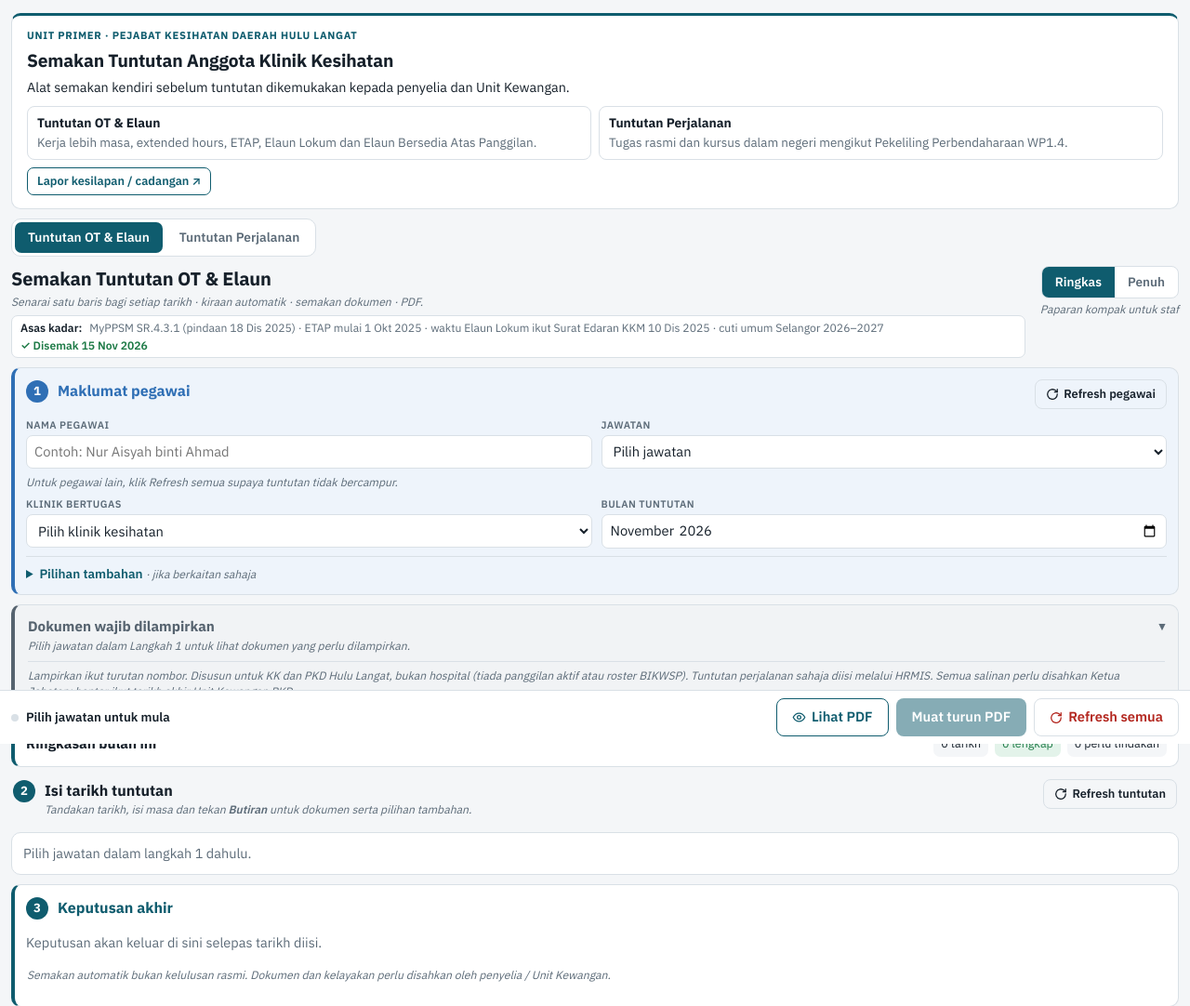
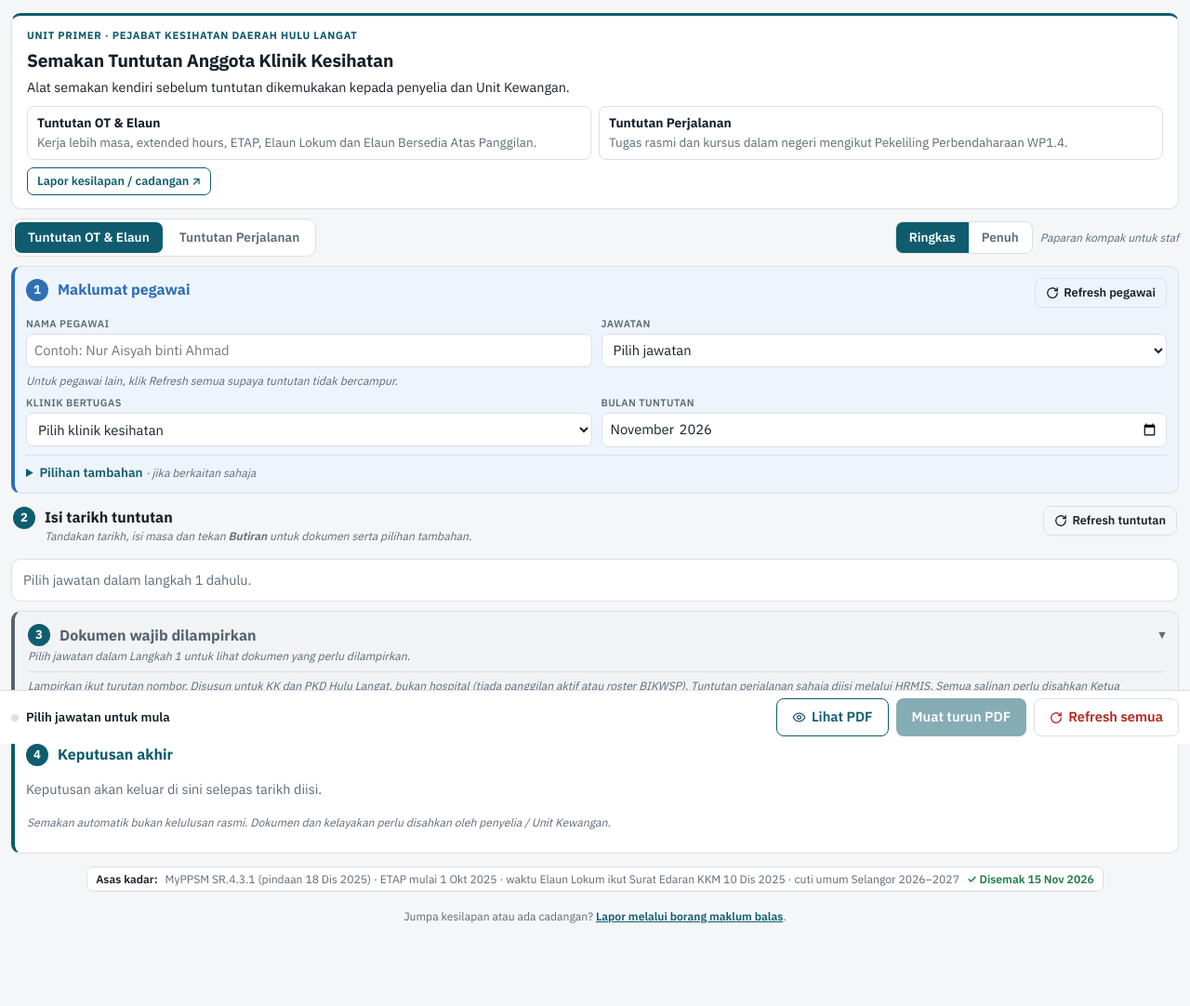
Before and after one commit to unitprimer-pkdhl/semakan-tuntutan-kerja-lebih-masa, a plain HTML site: page index.html in a window 1280 px wide. Shown: the top 1082 px of the page at 93% size. Drawn offline with nearby package versions, Linux system fonts and the light colour scheme.

Commit message:
Susun semula aliran halaman: dokumen jadi Langkah 3, kurangkan pengulangan
- OT & Elaun: susunan kini 1 Maklumat pegawai > 2 Isi tarikh > 3 Dokumen
  wajib dilampirkan > 4 Keputusan akhir (sama aliran dengan Perjalanan).
  Panel dokumen terbuka secara lalai; butang "Tanda dalam jadual tarikh ↑".
- Buang tajuk dan sub-tajuk halaman yang berulang; tajuk utama dalam kad
  pengenalan jadi h1. Suis Ringkas / Penuh dipindah ke sebelah tab.
- Asas kadar dipindah ke bawah halaman; jika lebih 6 bulan, amaran
  muncul di atas (di bawah tab).
- Buang kad "Ringkasan bulan ini" (sama dengan kepala jadual dan bar status).
- Lebar halaman diseragamkan (1440px) bagi kedua-dua halaman.

Co-Authored-By: Claude Opus 5.5 <noreply@anthropic.com>
Claude-Session: https://claude.ai/code/session_01VcSn6VgbRYyKWrLSzSM9MM

```diff
--- a/index.html
+++ b/index.html
@@ -55,7 +55,7 @@ body {
   padding-right: max(12px, env(safe-area-inset-right, 0px));
   padding-bottom: calc(104px + env(safe-area-inset-bottom, 0px));
 }
-.wrap { max-width: 1760px; margin: 0 auto; display: flex; flex-direction: column; gap: 10px; }
+.wrap { max-width: 1440px; margin: 0 auto; display: flex; flex-direction: column; gap: 10px; }
 h1 { font-size: 1.25rem; margin: 0; letter-spacing: -0.01em; }
 h2 { font-size: 0.95rem; margin: 0; }
 .sub { color: var(--muted); font-size: 0.82rem; margin: 2px 0 0; }
@@ -244,15 +244,9 @@ input:focus-visible, select:focus-visible, button:focus-visible, summary:focus-v
 .layout { display: flex; flex-direction: column; gap: 10px; }
 .maincol { display: contents; }
 .maincol > #step1 { order: 0; }
-.layout > .docref { order: 1; }
-.maincol > :not(#step1) { order: 2; }
-@media (min-width: 1600px) {
-  .layout { display: grid; grid-template-columns: minmax(0, 1fr) 300px; gap: 12px; align-items: start; }
-  .maincol { display: flex; flex-direction: column; gap: 10px; min-width: 0; }
-  .layout > .docref { position: sticky; top: 10px; max-height: calc(100vh - 104px); overflow-y: auto; overscroll-behavior: contain; }
-  .layout > .docref > summary { pointer-events: none; }
-  .layout > .docref > summary::after { display: none; }
-}
+.maincol > #step2 { order: 1; }
+.layout > .docref { order: 2; }
+.maincol > :not(#step1):not(#step2) { order: 3; }
 .docref { border: 1px solid var(--line); border-radius: 10px; background: var(--surface); padding: 12px 14px; font-size: 0.84rem; }
 .docref .dr-tabs { display: flex; flex-wrap: wrap; gap: 5px; margin: 8px 0 2px; }
 .docref .dr-tabs button { display: inline-flex; align-items: center; gap: 5px; padding: 4px 10px; font-size: 0.76rem; border: 1px solid var(--line); background: transparent; color: var(--muted); border-radius: 999px; }
@@ -261,11 +255,11 @@ input:focus-visible, select:focus-visible, button:focus-visible, summary:focus-v
 .docref > summary .dr-badge { font-size: 0.7rem; font-weight: 700; border-radius: 999px; padding: 1px 8px; }
 .docref > summary .dr-badge.bad { color: var(--bad); background: var(--bad-soft); }
 .docref > summary .dr-badge.ok { color: var(--ok); background: var(--ok-soft); }
-@media (min-width: 640px) and (max-width: 1599px) {
+@media (min-width: 640px) {
   .layout > .docref ol { display: block; columns: 2; column-gap: 32px; }
   .layout > .docref li { break-inside: avoid; margin-bottom: 7px; }
 }
-@media (min-width: 1100px) and (max-width: 1599px) { .layout > .docref ol { columns: 3; } }
+@media (min-width: 1100px) { .layout > .docref ol { columns: 3; } }
 .docref .dr-src { color: var(--muted); font-size: 0.72rem; margin: 1px 0 0; }
 .docref .dr-src b { font-style: normal; font-weight: 600; }
 .docref > summary { cursor: pointer; font-weight: 700; font-size: 0.86rem; list-style: none; display: flex; align-items: center; gap: 6px; }
@@ -360,7 +354,7 @@ button { font: inherit; font-weight: 600; font-size: 0.92rem; border-radius: 8px
   position: fixed; left: 0; right: 0; bottom: 0; background: var(--surface); border-top: 1px solid var(--line); z-index: 5;
   padding: 8px max(12px, env(safe-area-inset-right, 0px)) calc(8px + env(safe-area-inset-bottom, 0px)) max(12px, env(safe-area-inset-left, 0px));
 }
-.bar .in { max-width: 1760px; margin: 0 auto; display: flex; flex-wrap: wrap; gap: 8px 10px; align-items: center; justify-content: space-between; }
+.bar .in { max-width: 1440px; margin: 0 auto; display: flex; flex-wrap: wrap; gap: 8px 10px; align-items: center; justify-content: space-between; }
 .bar .msg { font-size: 0.82rem; color: var(--muted); min-width: 0; flex: 1 1 100%; }
 .bar .msg:empty { display: none; }
 .btns, .confirm { display: flex; flex-wrap: wrap; gap: 8px; align-items: center; }
@@ -625,6 +619,13 @@ button { font: inherit; font-weight: 600; font-size: 0.92rem; border-radius: 8px
 .intro-f { display: flex; flex-wrap: wrap; align-items: center; justify-content: flex-start; gap: 6px 12px; margin-top: 2px; }
 .lapor { font-size: 0.8rem; font-weight: 600; color: var(--accent); border: 1px solid var(--accent); border-radius: 7px; padding: 5px 10px; text-decoration: none; white-space: nowrap; }
 .lapor:hover { background: var(--accent-soft); }
+.topbar { display: flex; flex-wrap: wrap; align-items: center; justify-content: space-between; gap: 8px 16px; }
+.topbar .modesw { flex-direction: row; align-items: center; gap: 8px; }
+.docref > summary .num { flex: none; }
+.layout > .docref > summary { font-size: 1rem; gap: 10px; }
+.asas-w { text-align: center; margin-top: 4px; }
+.asas-w .asas { margin: 0; text-align: left; }
+.asas-top { margin: 0; padding: 6px 10px; border: 1px solid var(--warn); border-radius: 8px; background: var(--warn-soft); color: var(--warn); font-size: 0.8rem; font-weight: 600; }
 .kaki { text-align: center; font-size: 0.76rem; color: var(--muted); margin: 8px 0 0; }
 .kaki a { color: var(--accent); font-weight: 600; }
 /* Warna ikut komponen: biru = maklumat & masa, kelabu = dokumen, teal = keputusan */
@@ -744,7 +745,7 @@ tr.sasar > td { background-color: var(--warn-soft); }
 <div class="wrap">
   <section class="intro" aria-labelledby="introT">
     <p class="intro-k">Unit Primer · <span class="lg">Pejabat Kesihatan Daerah</span><span class="sm">PKD</span> Hulu Langat</p>
-    <p class="intro-t" id="introT">Semakan Tuntutan Anggota Klinik Kesihatan</p>
+    <h1 class="intro-t" id="introT">Semakan Tuntutan Anggota Klinik Kesihatan</h1>
     <p class="intro-p">Alat semakan kendiri sebelum tuntutan dikemukakan kepada penyelia dan Unit Kewangan.</p>
     <ul class="intro-g">
       <li><b>Tuntutan OT &amp; Elaun</b><span>Kerja lebih masa, extended hours, ETAP, Elaun Lokum dan Elaun Bersedia Atas Panggilan.</span></li>
@@ -754,22 +755,15 @@ tr.sasar > td { background-color: var(--warn-soft); }
       <span class="intro-act"><button type="button" class="lapor intro-tog" id="introTog" aria-expanded="false">Tentang laman ▾</button><button type="button" class="lapor pasang" id="pasangBtn" hidden>Pasang aplikasi</button><a class="lapor" href="https://docs.google.com/forms/d/e/1FAIpQLScPYu-SmoEU98ZzhJWp0CUulEUHiSOdkNhzAqDnnWZDNGfzqQ/viewform?usp=pp_url&amp;entry.1896277982=Tuntutan%20OT%20%26%20Elaun" target="_blank" rel="noopener">Lapor kesilapan / cadangan ↗</a></span>
       <p class="pasang-ios" id="pasangIos" hidden>Di iPhone / iPad: buka laman ini dalam Safari, tekan butang <b>Kongsi</b> (petak dengan anak panah ke atas), kemudian pilih <b>Add to Home Screen</b>.</p></div>
   </section>
+  <div class="topbar">
   <nav class="apps" aria-label="Jenis semakan"><a href="./" aria-current="page">Tuntutan OT &amp; Elaun</a><a href="perjalanan/">Tuntutan Perjalanan</a></nav>
-  <header>
-    <div class="ht">
-      <h1>Semakan Tuntutan OT &amp; Elaun</h1>
-      <p class="sub">Senarai satu baris bagi setiap tarikh · kiraan automatik · semakan dokumen · PDF.</p>
-      <p class="asas" id="asas" data-semak="2026-11-15"><b>Asas kadar:</b><span>MyPPSM SR.4.3.1 (pindaan 18 Dis 2025) · ETAP mulai 1 Okt 2025 · waktu Elaun Lokum ikut Surat Edaran KKM 10 Dis 2025 · cuti umum Selangor 2026–2027</span><span class="semak">✓ Disemak 15 Nov 2026</span></p>
-      <script>(function () { var e = document.getElementById("asas"); if (!e) return; var d = Date.parse(e.getAttribute("data-semak") + "T00:00:00+08:00");
-  if (Date.now() - d > 183 * 864e5) { e.classList.add("lapuk"); e.insertAdjacentHTML("beforeend", '<b class="lapuk-t">Lebih 6 bulan sejak semakan terakhir. Sahkan kadar dengan Unit Kewangan sebelum hantar tuntutan.</b>'); } })();</script>
-    </div>
-    <div class="modesw">
+  <div class="modesw">
       <div class="seg" role="group" aria-label="Paparan">
         <button type="button" data-mode="ringkas" aria-pressed="true">Ringkas</button><button type="button" data-mode="penuh" aria-pressed="false">Penuh</button>
       </div>
       <small id="modeHint"></small>
     </div>
-  </header>
+  </div>
 
   <div class="layout">
   <div class="maincol">
@@ -788,9 +782,8 @@ tr.sasar > td { background-color: var(--warn-soft); }
     </div>
   </section>
 
-  <div class="quick-summary comp c-hasil" id="quickSummary" role="status"><b>Ringkasan bulan ini</b><span id="quickClaim">0 tarikh</span><span id="quickDone">0 lengkap</span><span id="quickIssue">0 perlu tindakan</span></div>
   <section id="step2"><div class="step-h out"><span class="num">2</span><div><h2>Isi tarikh tuntutan</h2><p class="sub">Tandakan tarikh, isi masa dan tekan <b>Butiran</b> untuk dokumen serta pilihan tambahan.</p></div><button type="button" class="ghost refresh-sec" id="refClaim" title="Kosongkan semua isian tuntutan bulan ini. Maklumat pegawai kekal."><svg viewBox="0 0 24 24" width="14" height="14" fill="none" stroke="currentColor" stroke-width="2.2" stroke-linecap="round" stroke-linejoin="round" aria-hidden="true"><path d="M21 12a9 9 0 1 1-3-6.7L21 8"/><path d="M21 3v5h-5"/></svg>Refresh tuntutan</button></div><nav class="tabs" id="tabs" role="tablist" aria-label="Jenis tuntutan"></nav><div id="module"></div></section>
-  <section class="panel comp c-hasil" id="step3"><div class="step-h"><span class="num">3</span><div><h2>Keputusan akhir</h2></div><button type="button" class="ghost small cari-btn" data-act="cari" id="cariBtn" hidden>Tunjuk yang belum lengkap →</button></div><div id="result"></div><p class="top-note">Semakan automatik bukan kelulusan rasmi. Dokumen dan kelayakan perlu disahkan oleh penyelia / Unit Kewangan.</p></section>
+  <section class="panel comp c-hasil" id="step3"><div class="step-h"><span class="num">4</span><div><h2>Keputusan akhir</h2></div><button type="button" class="ghost small cari-btn" data-act="cari" id="cariBtn" hidden>Tunjuk yang belum lengkap →</button></div><div id="result"></div><p class="top-note">Semakan automatik bukan kelulusan rasmi. Dokumen dan kelayakan perlu disahkan oleh penyelia / Unit Kewangan.</p></section>
 
   <details class="panel tetapan adv" id="tetapan">
     <summary>Tetapan kadar &amp; cuti <span class="muted">· untuk penyelia, isi bila dapat pengesahan Unit Kewangan</span></summary>
@@ -817,6 +810,9 @@ tr.sasar > td { background-color: var(--warn-soft); }
   </div>
   <details class="docref comp c-dok tint" id="docRef" open hidden aria-label="Dokumen wajib dilampirkan"></details>
   </div>
+  <div class="asas-w"><p class="asas" id="asas" data-semak="2026-11-15"><b>Asas kadar:</b><span>MyPPSM SR.4.3.1 (pindaan 18 Dis 2025) · ETAP mulai 1 Okt 2025 · waktu Elaun Lokum ikut Surat Edaran KKM 10 Dis 2025 · cuti umum Selangor 2026–2027</span><span class="semak">✓ Disemak 15 Nov 2026</span></p><script>(function () { var e = document.getElementById("asas"); if (!e) return; var d = Date.parse(e.getAttribute("data-semak") + "T00:00:00+08:00");
+  if (Date.now() - d > 183 * 864e5) { e.classList.add("lapuk"); e.insertAdjacentHTML("beforeend", '<b class="lapuk-t">Lebih 6 bulan sejak semakan terakhir. Sahkan kadar dengan Unit Kewangan sebelum hantar tuntutan.</b>');
+    var n = document.querySelector(".apps"); if (n) (n.closest(".topbar") || n).insertAdjacentHTML("afterend", '<p class="asas-top">Kadar dalam laman ini kali terakhir disemak lebih 6 bulan lalu. Sahkan dengan Unit Kewangan sebelum hantar tuntutan.</p>'); } })();</script></div>
   <p class="kaki">Jumpa kesilapan atau ada cadangan? <a href="https://docs.google.com/forms/d/e/1FAIpQLScPYu-SmoEU98ZzhJWp0CUulEUHiSOdkNhzAqDnnWZDNGfzqQ/viewform?usp=pp_url&amp;entry.1896277982=Tuntutan%20OT%20%26%20Elaun" target="_blank" rel="noopener">Lapor melalui borang maklum balas</a>.</p>
 </div>
 
@@ -2063,9 +2059,6 @@ function renderDocRef() {
   if (!docRefInit) {
     docRefInit = true;
     if (window.matchMedia) {
-      if (window.matchMedia("(max-width: 900px)").matches) box.open = false;
-      const wide = window.matchMedia("(min-width: 1600px)"), keepOpen = () => { if (wide.matches) box.open = true; };
-      if (wide.addEventListener) wide.addEventListener("change", keepOpen);
     }
   }
   const G = docGroups(), cur = activeTab(), gk = isOt(cur) ? "ot" : cur;
@@ -2080,15 +2073,15 @@ function renderDocRef() {
     const kanan = !boleh && i.s && i.app !== false && i.s[0] !== "ok" ? '<span class="ds ' + i.s[0] + '">' + esc(i.s[2]) + "</span>" : "<span></span>";
     return '<li data-i="' + n + '" class="' + (i.app === false ? "na" : "") + (i.tk ? " tk" : "") + '" title="' + esc(i.d) + '">' + ikon + "<span>" + esc(i.sh) + (i.app === false ? "<em>" + esc(i.naTxt || "tidak perlu bulan ini") + "</em>" : i.c ? "<em>" + esc(i.c) + "</em>" : "") + (i.bo && i.app !== false ? borLink(i.bo) : "") +
       (!boleh && !i.lj && i.s && i.s[2] === "?" ? '<button type="button" class="dr-ke" data-act="ke-kali">Jawab dalam Langkah 1 ↑</button>' : "") +
-      (!boleh && i.lj && i.s && i.s[0] !== "ok" ? '<button type="button" class="dr-ke" data-act="ke-jadual" data-tab="' + i.lj.tab + '" data-d="' + i.lj.d + '" data-k="' + i.lj.k + '" data-nm="' + esc(i.sh) + '">Tanda dalam jadual tarikh ↓</button>' : "") + "</span>" + kanan + "</li>";
+      (!boleh && i.lj && i.s && i.s[0] !== "ok" ? '<button type="button" class="dr-ke" data-act="ke-jadual" data-tab="' + i.lj.tab + '" data-d="' + i.lj.d + '" data-k="' + i.lj.k + '" data-nm="' + esc(i.sh) + '">Tanda dalam jadual tarikh ↑</button>' : "") + "</span>" + kanan + "</li>";
   };
   let badge = "";
   if (G.some(x => x.has)) { const n = G.reduce((t, x) => t + bad(x), 0); badge = n ? '<span class="dr-badge bad">' + n + " belum</span>" : '<span class="dr-badge ok">Lengkap</span>'; }
-  const html = "<summary>Dokumen wajib dilampirkan" + badge + "</summary>" +
+  const html = '<summary><span class="num">3</span>Dokumen wajib dilampirkan' + badge + "</summary>" +
     (g ? (G.length > 1 ? '<div class="dr-tabs" role="group" aria-label="Jenis tuntutan">' + G.map(x => { const n = bad(x);
           return '<button type="button" data-tab="' + (x.k === gk ? cur : x.tab) + '" aria-pressed="' + (x === g) + '">' + esc(x.short) + (n ? '<span class="dr-n">' + n + "</span>" : "") + "</button>"; }).join("") + "</div>" : "") +
         '<div class="dr-gh">' + esc(g.nm) + '</div><p class="dr-src"><b>Asas:</b> ' + esc(g.src) + (g.cara ? '<br><b>Borang:</b> ' + esc(g.cara) : "") + "</p>" +
-        '<p class="dr-legend"><span><i class="cb"></i>Tekan bila dokumen dah ada</span><span><i class="cb opt"></i>Jika berkenaan sahaja</span><span><i class="cb-auto"></i>Tanda dalam jadual tarikh di bawah</span></p>' + borangHtml(g) +
+        '<p class="dr-legend"><span><i class="cb"></i>Tekan bila dokumen dah ada</span><span><i class="cb opt"></i>Jika berkenaan sahaja</span><span><i class="cb-auto"></i>Tanda dalam jadual tarikh di atas</span></p>' + borangHtml(g) +
         (g.has ? (() => {
           const evs = (g.k === "ot" ? ["elm", "elmeh"] : [g.k]).filter(k => mods().indexOf(k) >= 0).map(evalModule).filter(e => e.days.length);
           const isu = evs.reduce((t, e) => t + e.days.filter(x => x.k.length).length, 0);
@@ -2132,12 +2125,7 @@ function renderOverview() {
 function updateQuickSummary() {
   const evs=mods().map(evalModule), total=evs.reduce((n,e)=>n+e.days.length,0);
   const done=evs.reduce((n,e)=>n+e.days.filter(x=>!x.k.length&&!x.a.length).length,0);
-  $("quickClaim").textContent=total+" tarikh";
-  $("quickDone").textContent=done+" lengkap";
-  $("quickIssue").textContent=(total-done)+" perlu tindakan" + (total>done ? " →" : "");
-  $("quickIssue").dataset.act = total>done ? "cari" : "";
   const cb=$("cariBtn"); if (cb) { const o=overall(); cb.hidden = !(o.cls === "bad" || o.cls === "warn"); }
-  $("quickSummary").classList.toggle("needs-attention",total>done);
 }
 function updateBar(key, ev) {
   const dot = $("bdot"), txt = $("btxt");
```
Also changed, not shown: perjalanan/index.html (+9 -12 lines).
